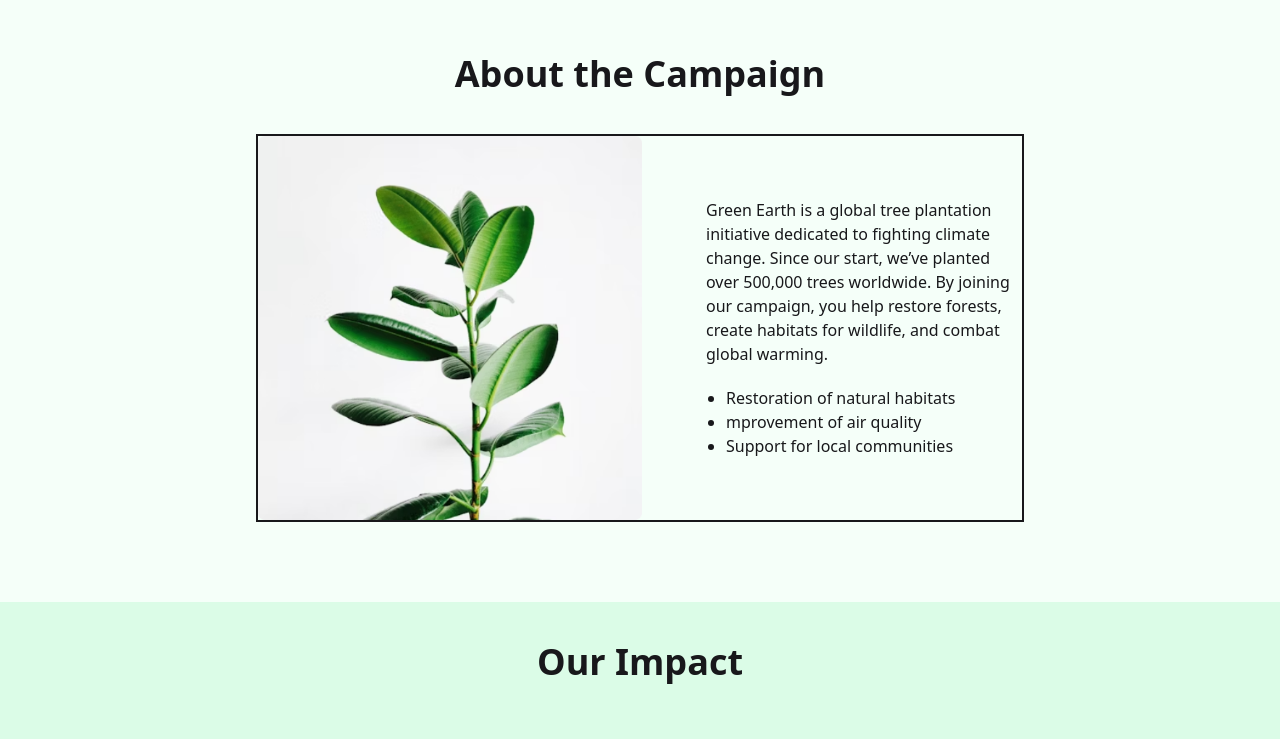
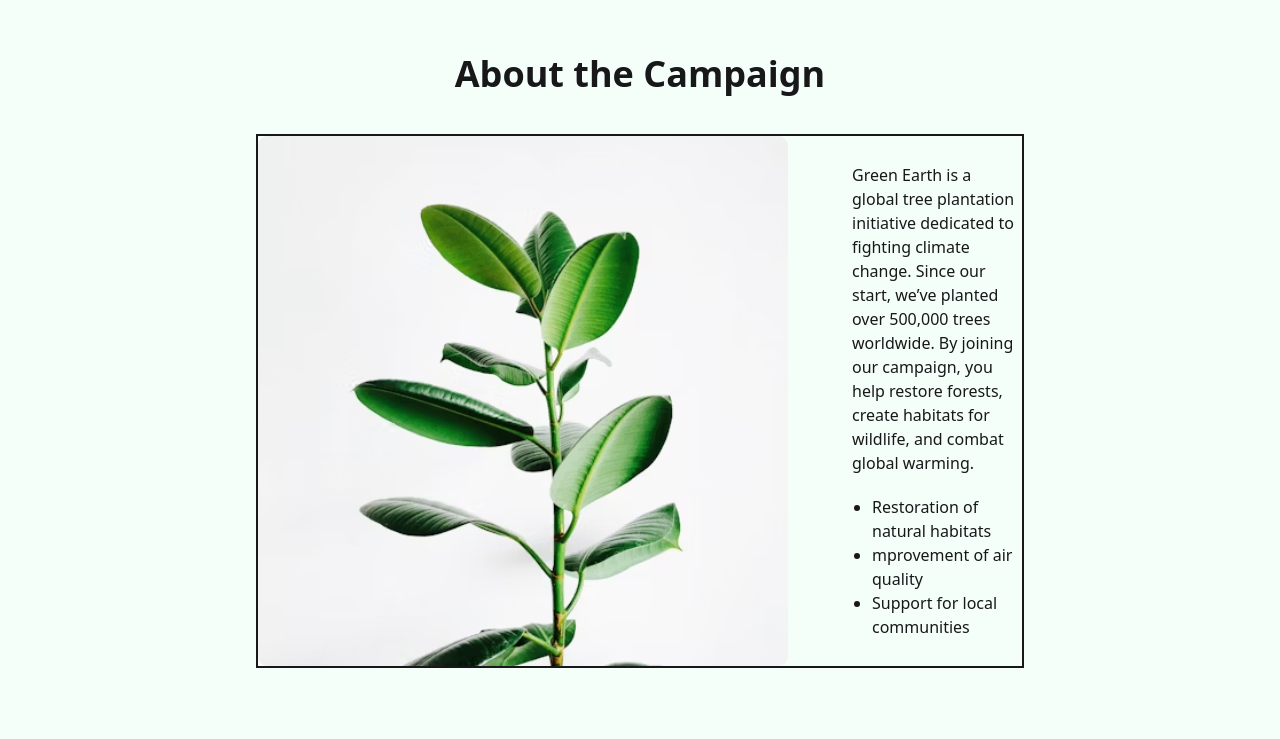
Before and after one commit to Shafayet999/ass6, a plain HTML site: page index.html in a window 1280 px wide. Shown: the part 660-1399 px from the top of the page. Drawn offline with nearby package versions, Linux system fonts and the light colour scheme; no server answers.

Commit message:
done more

```diff
--- a/index.html
+++ b/index.html
@@ -84,7 +84,7 @@
     <div id="about" class="mt-20">
         <h1 class="font-bold text-4xl text-center mb-10">About the Campaign</h1>
         <div class="content flex flex-col md:flex-row w-3/5 border-2 items-center mx-auto gap-10 lg:gap-16">
-            <img class="h-60 lg:h-96 w-auto" src="./assets/about.png" alt="">
+            <img class=" " src="./assets/about.png" alt="">
             <div class="right flex flex-col gap-5 mx-auto">
                 <div class="text">
                     <p> Green Earth is a global tree plantation initiative dedicated to fighting climate change. Since
```
